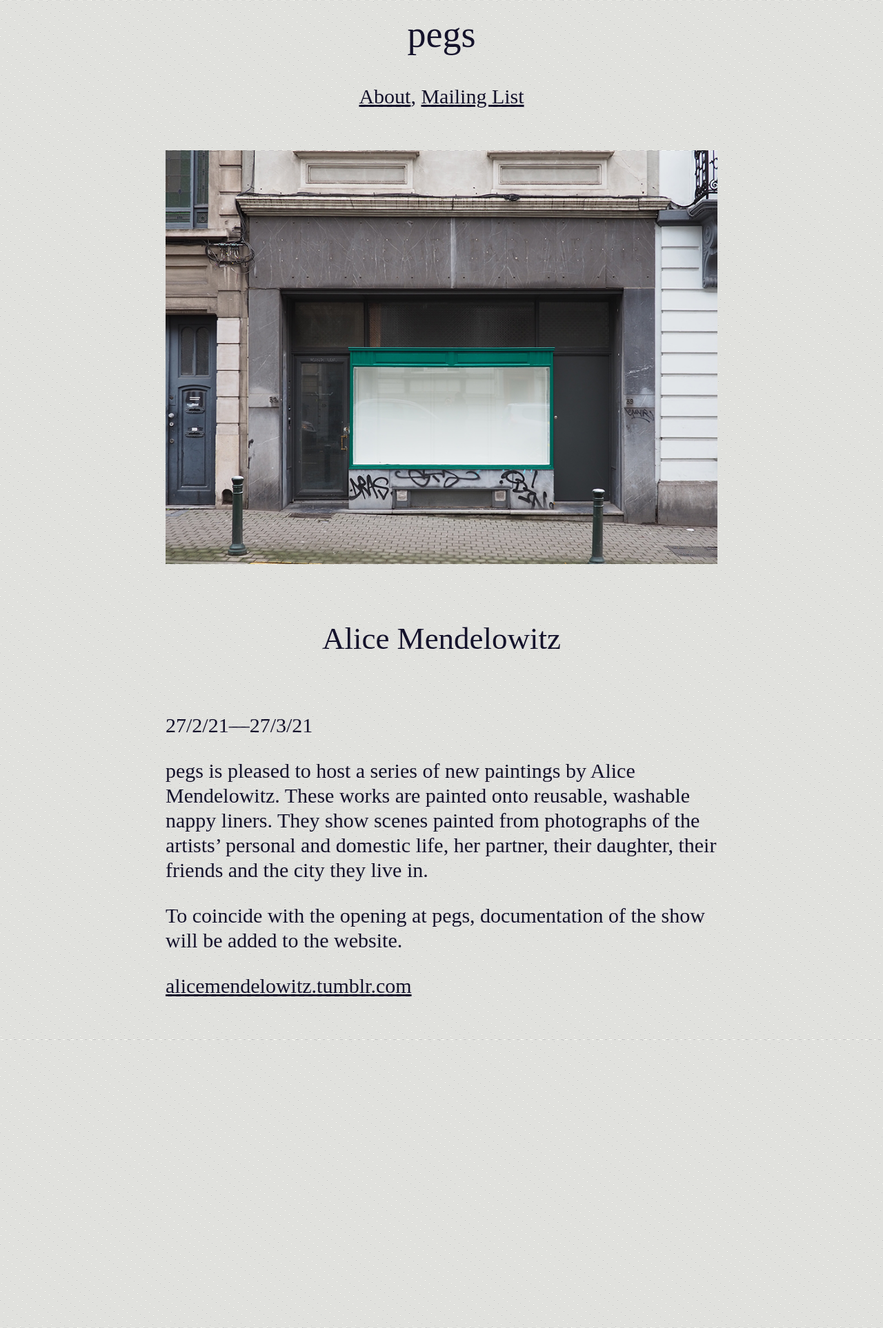
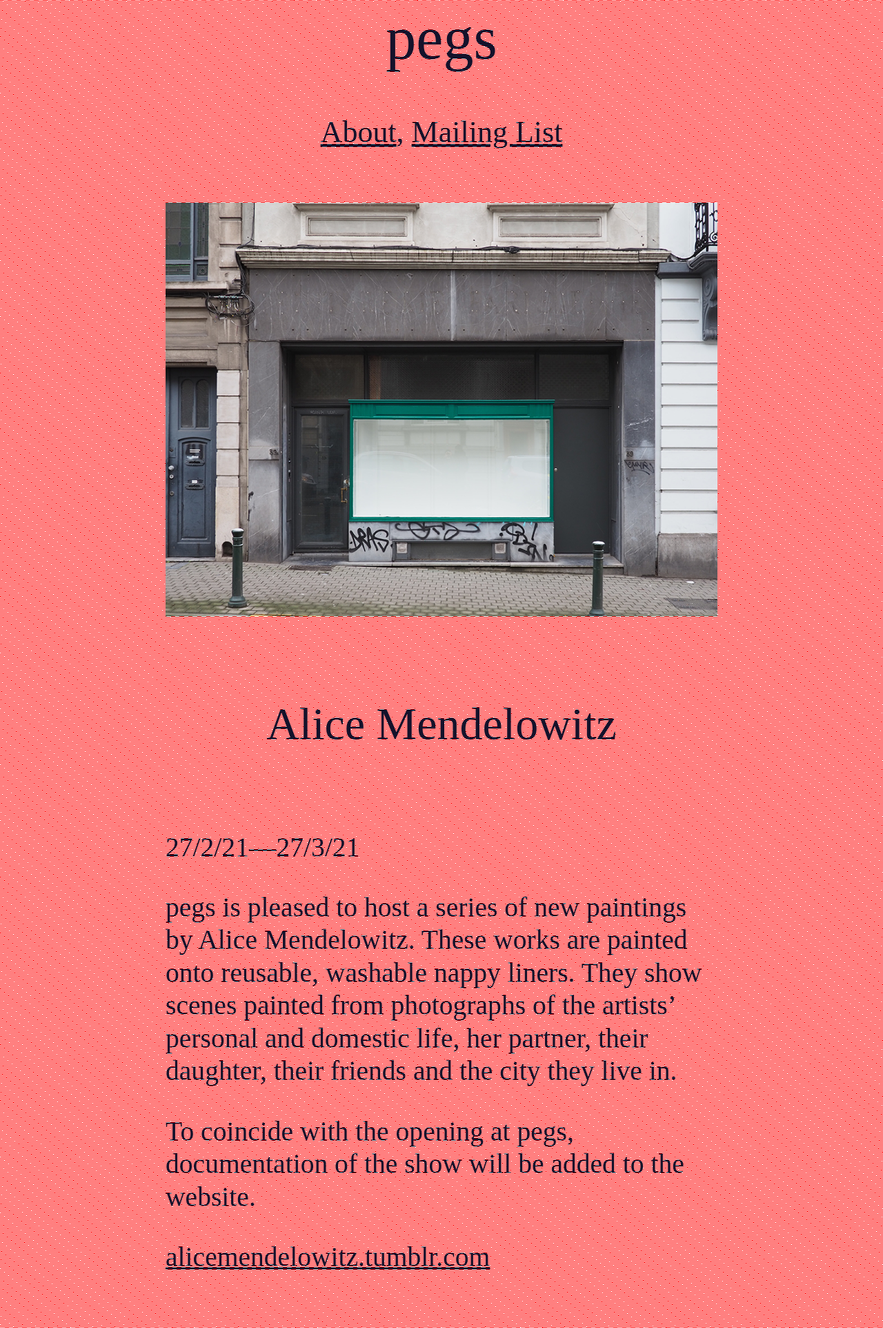
Before and after one commit to paul-abbott/pegs.github.io, a Jekyll site: the page built from stream/index.html, in a window 1280 px wide. Shown: the whole page at 69% size. Built offline with Jekyll 4.4.1, drawn with Linux system fonts in a browser that asks for light colours; comment, search, counter and statistics services are not loaded.

Commit message:
media query + red stripes

```diff
--- a/assets/css/style.css
+++ b/assets/css/style.css
@@ -2,12 +2,19 @@
 
 :root {
  --main-bg-color: #f8f9f2;
- --main-stripe-color-1: #f8f9f2;
- --main-stripe-color-2: #00000036;
- /* sizes set in media query */
+ --main-stripe-color-1: red;
+ /* --main-stripe-color-1: #f8f9f2; old lead black */
+ --main-stripe-color-2: white;
+ /* --main-stripe-color-2: #00000036; vitrine white */
+  /* sizes set in media query */
  --main-stripe-size-1: 1px;
  --main-stripe-size-2: 2px;
  --main-txt-color: #14122b;
+ /* main text size transformed in media query's */
+ --main-txt-size: 22px;
+ --site-title-size: calc(var(--main-txt-size) * 4);
+ --nav-txt-size: calc(var(--main-txt-size) * 2);
+ --h1-txt-size: calc(var(--main-txt-size) * 3);
  --secondary-details-color: red
 }
 
@@ -18,68 +25,134 @@
  color:var(--main-txt-color)
 }
 
-/* screen size specific */
+/* media query >>>>>>>>>>>>>>>>>>>>>>>>>>> */
 
-
-/* iPhone 5> */
+/* smallest iphone 5 etc ------------------------------ */
 @media only screen
-  and (min-device-width: 320px)
-  and (max-device-width: 568px)
-  and (-webkit-min-device-pixel-ratio: 2) {
+  and (min-device-width: 0px)
+  and (max-device-width: 375px)
+  /* and (-webkit-min-device-pixel-ratio: 2) */
+{
 .markdown-body, body {
-  font-size:40px;
+   font-size: calc(var(--main-txt-size) * 2);
    line-height:1.2em;
    background:repeating-linear-gradient(181deg, var(--main-stripe-color-1),
      var(--main-stripe-color-1) 1px,
      var(--main-stripe-color-2) 1px,
      var(--main-stripe-color-2) 2px);
       }
+    .site-title, .site-title a{
+      font-size: var(--site-title-size);
+    }
+    .nav{
+      font-size: var(--nav-txt-size);
+    }
+    .markdown-body h1, h1 {
+      font-size: var(--h1-txt-size);
+    }
 }
 
-/* iPhone 6> */
+/* iPhone 6 ------------------------------ */
 @media only screen
   and (min-device-width: 375px)
   and (max-device-width: 667px)
-  and (-webkit-min-device-pixel-ratio: 2) {
+  /* and (-webkit-min-device-pixel-ratio: 2) */
+{
 .markdown-body, body {
-  font-size:40px;
+  font-size: calc(var(--main-txt-size) * 2.2);
    line-height:1.2em;
    background:repeating-linear-gradient(189deg, var(--main-stripe-color-1),
      var(--main-stripe-color-1) 1px,
      var(--main-stripe-color-2) 1px,
      var(--main-stripe-color-2) 2px);
       }
+    .site-title, .site-title a{
+      font-size: var(--site-title-size);
+    }
+    .nav{
+      font-size: var(--nav-txt-size);
+    }
+    .markdown-body h1, h1 {
+      font-size: var(--h1-txt-size);
+    }
 }
 
-/* iPad 1,2, mini etc */
+/* non-standard//responsive  ------------------------------ */
 @media only screen
-  and (min-device-width: 768px)
-  and (max-device-width: 1024px)
-  and (-webkit-min-device-pixel-ratio: 1) {
+  and (min-device-width: 668px)
+  and (max-device-width: 767px)
+  /* and (-webkit-min-device-pixel-ratio: 1) */
+{
   .markdown-body, body {
-  font-size:30px;
+  font-size: calc(var(--main-txt-size) * 1.5);
    line-height:1.2em;
    background:repeating-linear-gradient(189deg, var(--main-stripe-color-1),
      var(--main-stripe-color-1) 1px,
      var(--main-stripe-color-2) 1px,
      var(--main-stripe-color-2) 2px);
       }
+    .site-title, .site-title a{
+      font-size: var(--site-title-size);
+    }
+    .nav{
+      font-size: var(--nav-txt-size);
+    }
+    .markdown-body h1, h1 {
+      font-size: var(--h1-txt-size);
+    }
 }
 
-/* larger screens: laptop etc */
+/* iPad 1,2, mini etc ------------------------------ */
+@media only screen
+  and (min-device-width: 768px)
+  and (max-device-width: 1024px)
+  /* and (-webkit-min-device-pixel-ratio: 1) */
+{
+  .markdown-body, body {
+  font-size: calc(var(--main-txt-size) * 1.8);
+   line-height:1.2em;
+   background:repeating-linear-gradient(189deg, var(--main-stripe-color-1),
+     var(--main-stripe-color-1) 1px,
+     var(--main-stripe-color-2) 1px,
+     var(--main-stripe-color-2) 2px);
+      }
+    .site-title, .site-title a{
+      font-size: var(--site-title-size);
+    }
+    .nav{
+      font-size: var(--nav-txt-size);
+    }
+    .markdown-body h1, h1 {
+      font-size: var(--h1-txt-size);
+    }
+}
+
+/* larger screens: laptop etc ------------------------------ */
 @media only screen
   and (min-device-width: 1025px)
   /*and (max-device-width: 1024px) */
-  and (-webkit-min-device-pixel-ratio: 1) {
+  /* and (-webkit-min-device-pixel-ratio: 1) */
+{
   .markdown-body, body {
-  font-size:20px;
+   font-size: var(--main-txt-size);
    line-height:1.2em;
    background:repeating-linear-gradient(180deg, var(--main-stripe-color-1),
      var(--main-stripe-color-1) 1px,
      var(--main-stripe-color-2) 1px,
      var(--main-stripe-color-2) 2px);
       }
+    .site-title, .site-title a{
+      font-size: var(--site-title-size);
+    }
+    .nav{
+      font-size: var(--nav-txt-size);
+    }
+    .markdown-body h1, h1 {
+      font-size: var(--h1-txt-size);
+    }
 }
+
+/* END media query >>>>>>>>>>>>>>>>>>>>>>>>>>> */
 
 .container-lg {
  max-width:800px;
@@ -92,7 +165,7 @@
  padding-bottom:1em;
  text-align:center;
  text-decoration:none !important;
- font-size:54px;
+ /* font-size:54px; */
 }
 .nav {
  margin-bottom:1em;
@@ -137,7 +210,6 @@
  margin-top:2em;
  margin-bottom:2em;
  color:var(--main-txt-color);
- font-size:1.5em;
  font-weight:normal;
  text-align:center !important;
  border-bottom:none;
@@ -149,7 +221,7 @@
 h3,
 .markdown-body h4,
 h4 {
- font-size:1em;
+ font-size:calc(var(--main-txt-size) * 1);
  text-decoration:underline;
  text-decoration-style:dotted;
  text-align:center;
```
Also changed, not shown: stream/index-red.html (added, +9 -0 lines), 2 other files.
